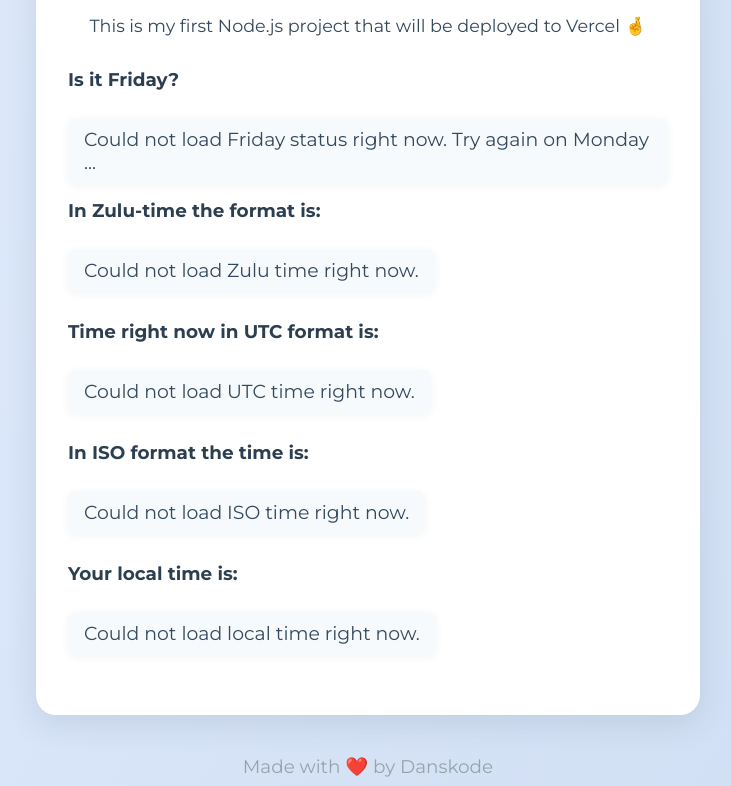
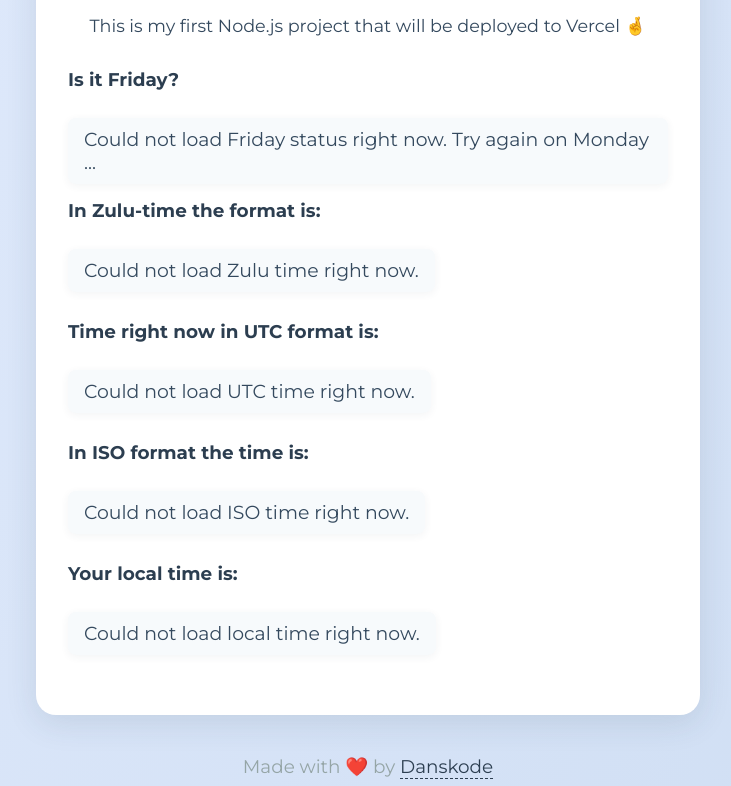
Before and after one commit to danskode/OnlyTimeWillTell, a website: page public/index.html in a window 1280 px wide. Shown: the part 135-921 px from the top of the page, without its empty margins (272-1003 px from the left). Drawn offline with Linux system fonts and the light colour scheme; no server answers.

Commit message:
added a link to my github

```diff
--- a/public/index.html
+++ b/public/index.html
@@ -68,6 +68,16 @@
         margin-top: 40px;
         font-weight: 400;
       }
+      .footer-link {
+        color: #2c3e50;
+        text-decoration: none;
+        font-weight: 500;
+        border-bottom: 1px dashed #2c3e50;
+        transition: color 0.2s;
+      }
+      .footer-link:hover {
+        color: #27ae60;
+      }
     </style>
   </head>
   <body>
@@ -99,7 +109,10 @@
         <p id="local-time-div" class="time-value"></p>
       </div>
     </div>
-    <h2 class="footer">Made with ❤️ by Danskode</h2>
+    <h2 class="footer">
+      Made with ❤️ by
+      <a href="https://github.com/danskode" class="footer-link">Danskode</a>
+    </h2>
     <script>
       fetch("/isItFriday")
         .then((response) => {
```
